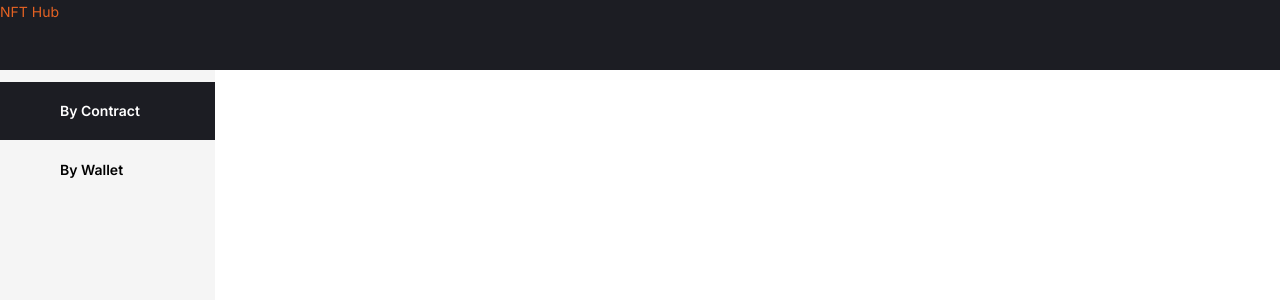
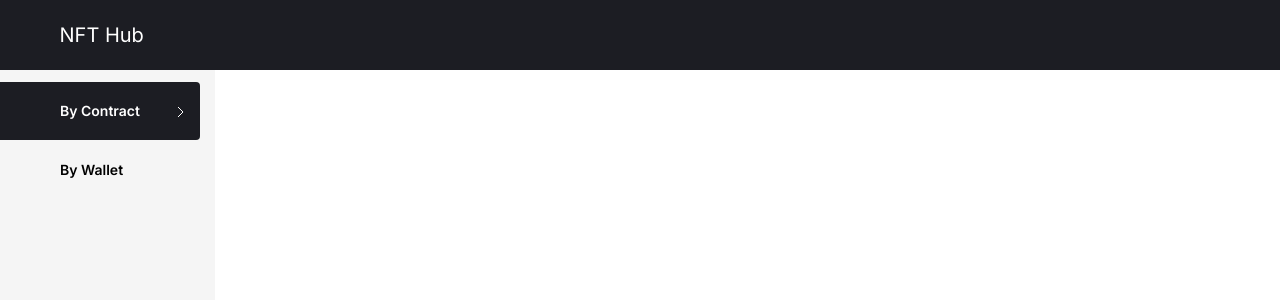
Before and after one commit to ankurwebexcellis/nft-demo-frontend-new, a Next.js app: page /contract in a window 1280 px wide. Shown: the top 300 px of the page. Built offline with nearby package versions, Linux system fonts and the light colour scheme.

Commit message:
Folder structure created

```diff
--- a/src/app/layout.tsx
+++ b/src/app/layout.tsx
@@ -1,5 +1,5 @@
 import type { Metadata } from "next";
-// import "bootstrap/dist/css/bootstrap.css";
+import "bootstrap/dist/css/bootstrap.css";
 import "./globals.css";
 import { Inter } from "next/font/google";
 
--- /dev/null
+++ b/src/app/wallet/[address]/[token]/page.tsx
@@ -0,0 +1,5 @@
+const NftDetails = () => {
+  return <h1>Details</h1>;
+};
+
+export default NftDetails;
--- a/src/components/Header.tsx
+++ b/src/components/Header.tsx
@@ -9,7 +9,7 @@ const Header = () => {
         <nav className="navbar navbar-expand-xl">
           <div className="container-fluid">
             <div className="nav-inside d-flex align-items-center justify-content-between">
-              <Link className="navbar-brand" href="/">
+              <Link className="navbar-brand text-white" href="/contract">
                 NFT Hub
               </Link>
             </div>
--- a/src/components/sidebar/SidebarItem.tsx
+++ b/src/components/sidebar/SidebarItem.tsx
@@ -5,9 +5,9 @@ import Link from "next/link";
 
 const SidebarItem = ({ name, href }: SidebarNavProps) => {
   const pathname = usePathname();
-
+  console.log(pathname);
   return (
-    <li className={`menu-item ${href === pathname && "active"}`}>
+    <li className={`menu-item ${pathname.includes(href) && "active"}`}>
       <Link key={name} href={href}>
         {name}
         <span className="angle-arrow">
```
Also changed, not shown: src/app/contract/[address]/[token]/page.tsx (renamed from src/app/nft/[address]/[id]/page.tsx).
